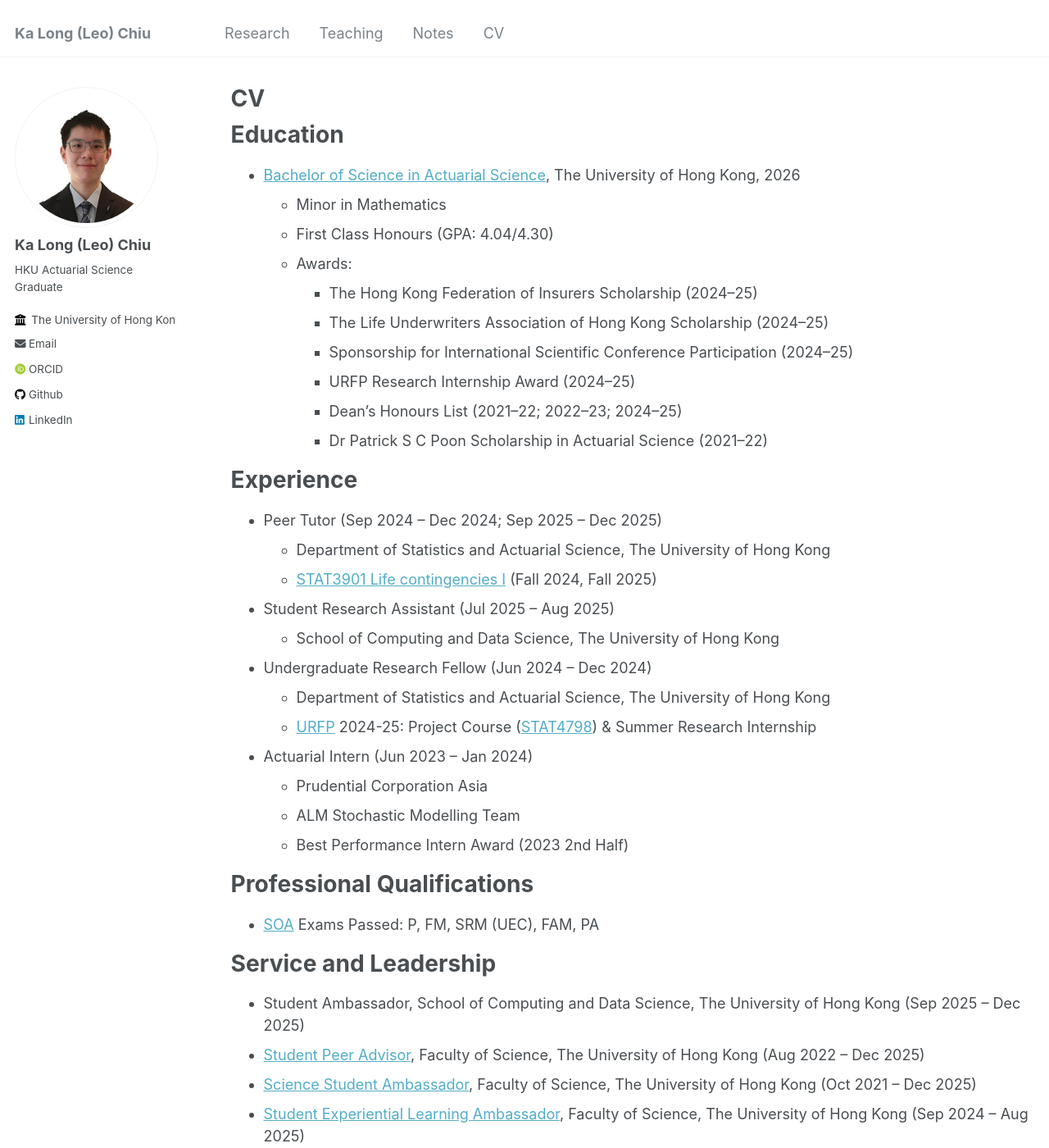
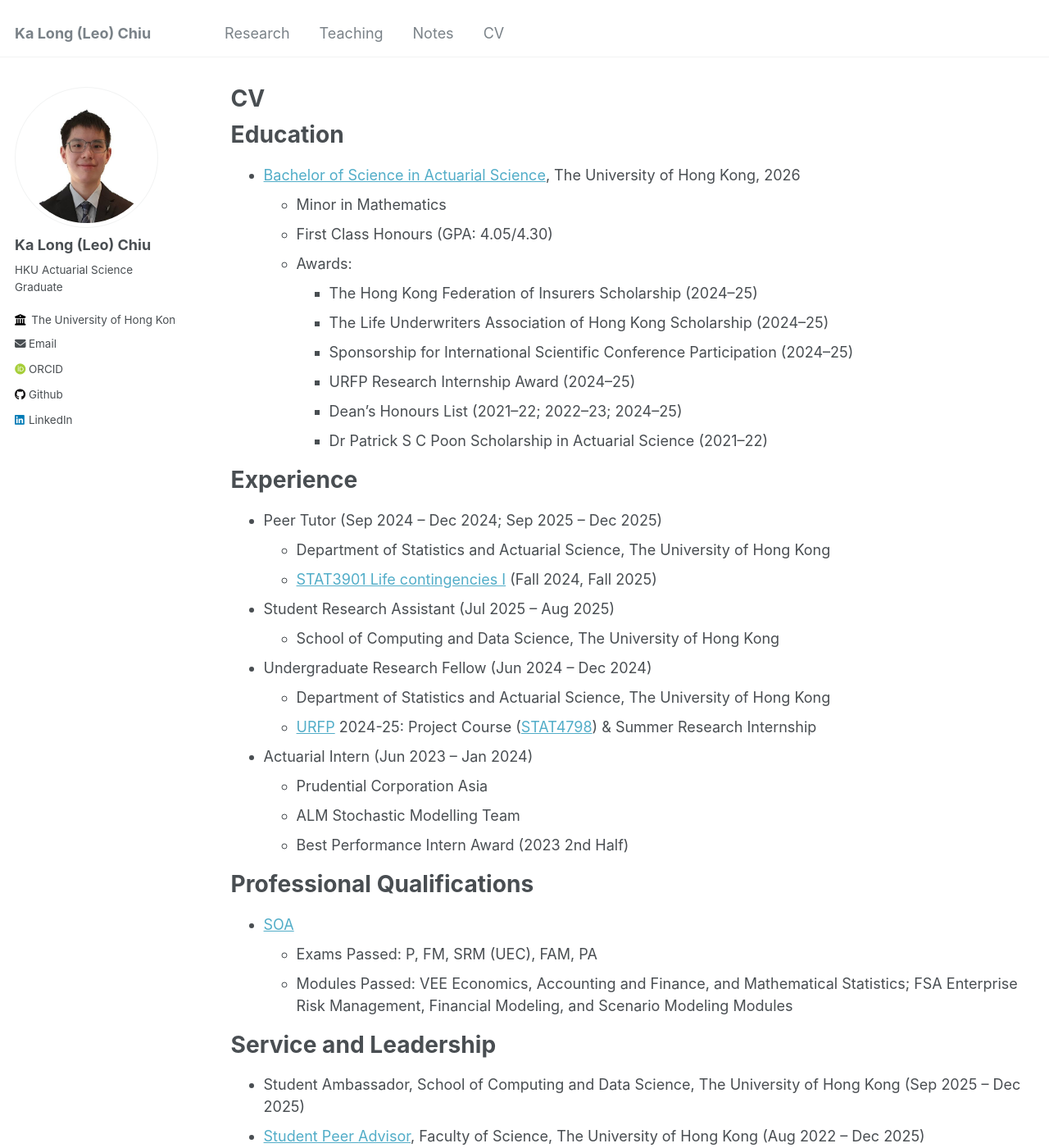
Before and after one commit to leochiukl/leochiukl.github.io, a Jekyll site: the page built from _pages/cv.md, in a window 1280 px wide and 1400 px high. Shown: the whole window at 82% size. Built offline with Jekyll 4.4.1, drawn with Linux system fonts in a browser that asks for light colours; some web fonts are replaced.

Commit message:
Update cv

```diff
--- a/_pages/cv.md
+++ b/_pages/cv.md
@@ -12,7 +12,7 @@ redirect_from:
 # Education
 * [Bachelor of Science in Actuarial Science](https://saasweb.hku.hk/programme/as.php), The University of Hong Kong, 2026
   * Minor in Mathematics
-  * First Class Honours (GPA: 4.04/4.30)
+  * First Class Honours (GPA: 4.05/4.30)
   * Awards:
     * The Hong Kong Federation of Insurers Scholarship (2024--25)
     * The Life Underwriters Association of Hong Kong Scholarship (2024--25)
@@ -39,7 +39,9 @@ redirect_from:
 
 Professional Qualifications
 =====
-* [SOA](https://www.soa.org/) Exams Passed: P, FM, SRM (UEC), FAM, PA
+* [SOA](https://www.soa.org/)
+  * Exams Passed: P, FM, SRM (UEC), FAM, PA
+  * Modules Passed: VEE Economics, Accounting and Finance, and Mathematical Statistics; FSA Enterprise Risk Management, Financial Modeling, and Scenario Modeling Modules
 
 Service and Leadership
 ======
```
